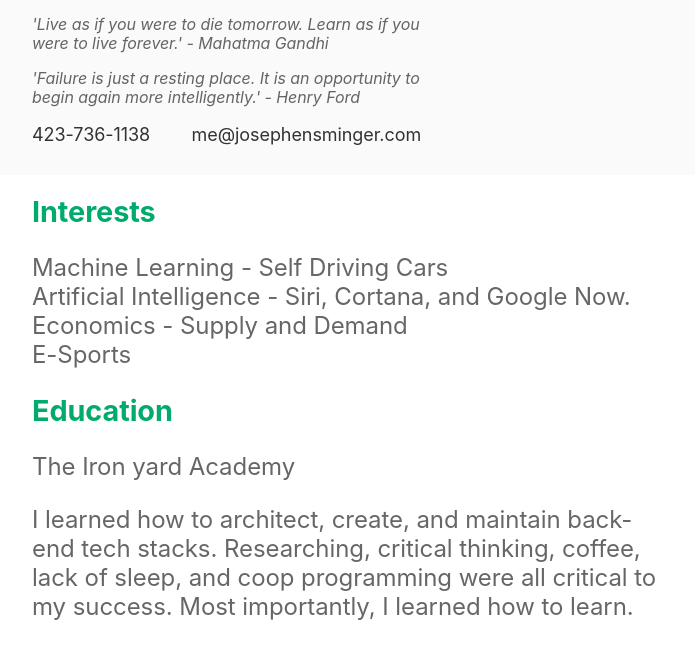
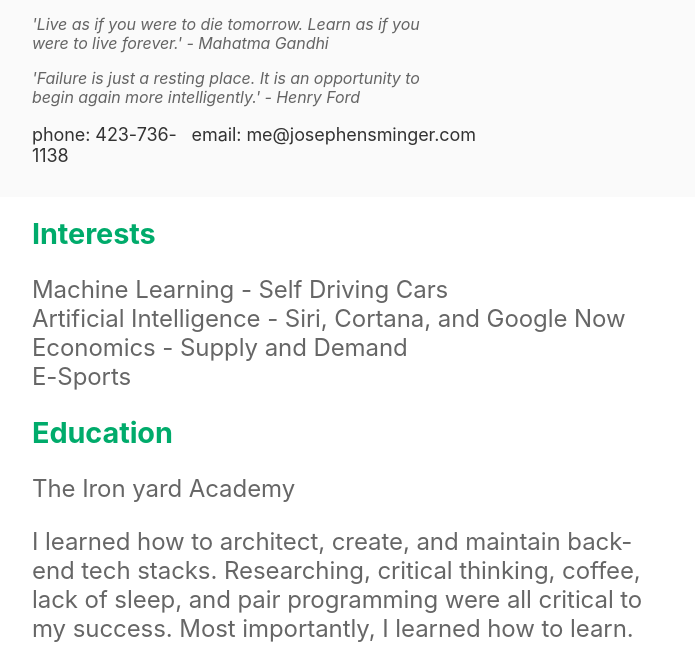
Before and after one commit to Jtensminger/Jtensminger.github.io, a plain HTML site: page index.html in a window 1280 px wide. Shown: the part 290-939 px from the top of the page, without its empty margins (292-987 px from the left). Drawn offline with Linux system fonts and the light colour scheme.

Commit message:
changed header

```diff
--- a/index.html
+++ b/index.html
@@ -26,8 +26,8 @@
         <p class="quote">'Live as if you were to die tomorrow. Learn as if you were to live forever.' - Mahatma Gandhi</p>
         <p class="quote">'Failure is just a resting place. It is an opportunity to begin again more intelligently.' - Henry Ford</p>
         <div class="contact">
-          <p class="phone">423-736-1138</p>
-          <p class="email">me@josephensminger.com</p>
+          <p class="phone">phone: 423-736-1138</p>
+          <p class="email">email: me@josephensminger.com</p>
         </div>
       </div>
     </header>
@@ -37,7 +37,7 @@
         <h1>Interests</h1>
         <ul>
           <li>Machine Learning - Self Driving Cars</li>
-          <li>Artificial Intelligence - Siri, Cortana, and Google Now.</li>
+          <li>Artificial Intelligence - Siri, Cortana, and Google Now</li>
           <li>Economics - Supply and Demand</li>
           <li>E-Sports</li>
         </ul>
@@ -46,7 +46,7 @@
       <div class="education">
         <h1>Education</h1>
         <p>The Iron yard Academy<p>
-        <p>I learned how to architect, create, and maintain back-end tech stacks. Researching, critical thinking, coffee, lack of sleep, and coop programming were all critical to my success. Most importantly, I learned how to learn.</p>
+        <p>I learned how to architect, create, and maintain back-end tech stacks. Researching, critical thinking, coffee, lack of sleep, and pair programming were all critical to my success. Most importantly, I learned how to learn.</p>
       </div>
 
       <div class="experience">
```
